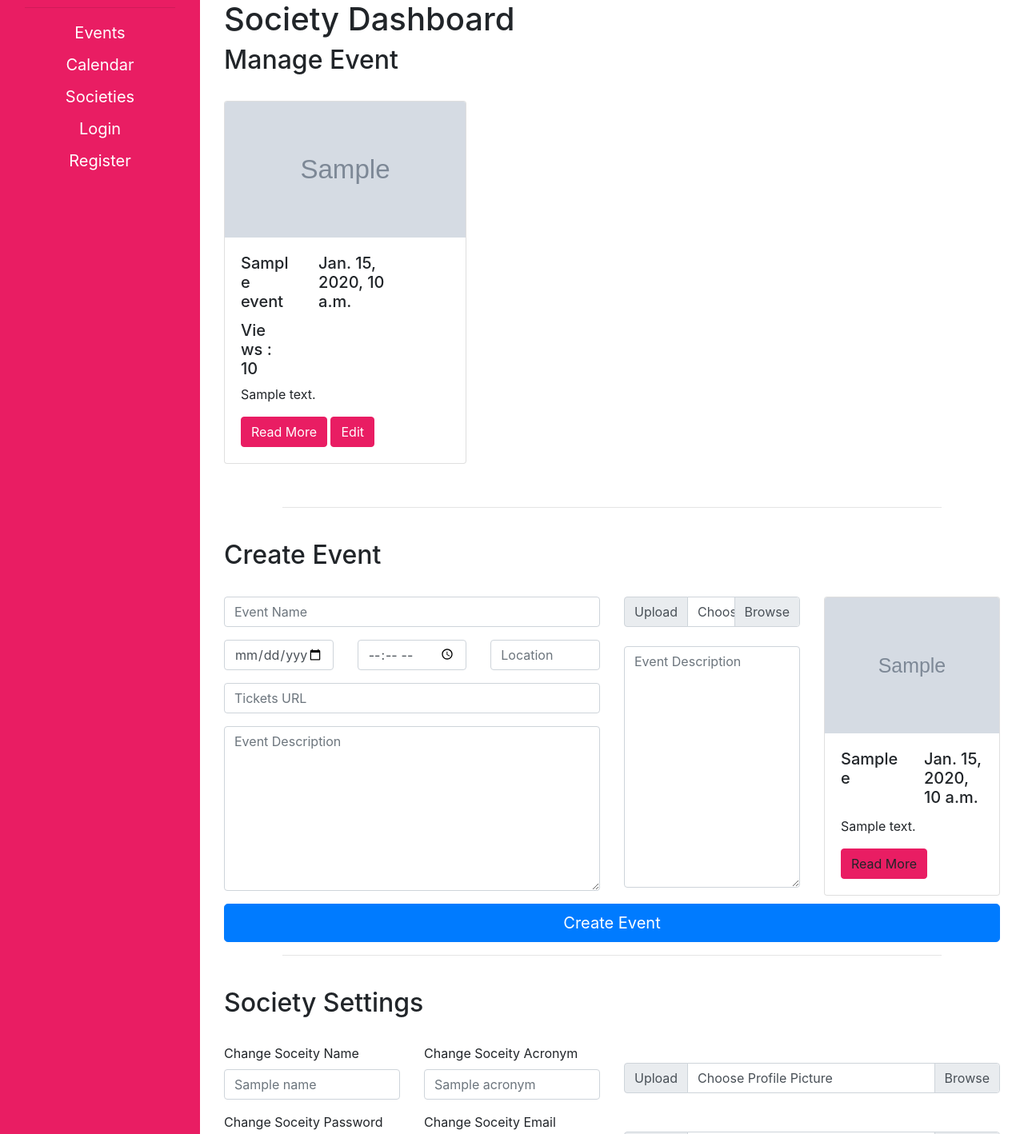
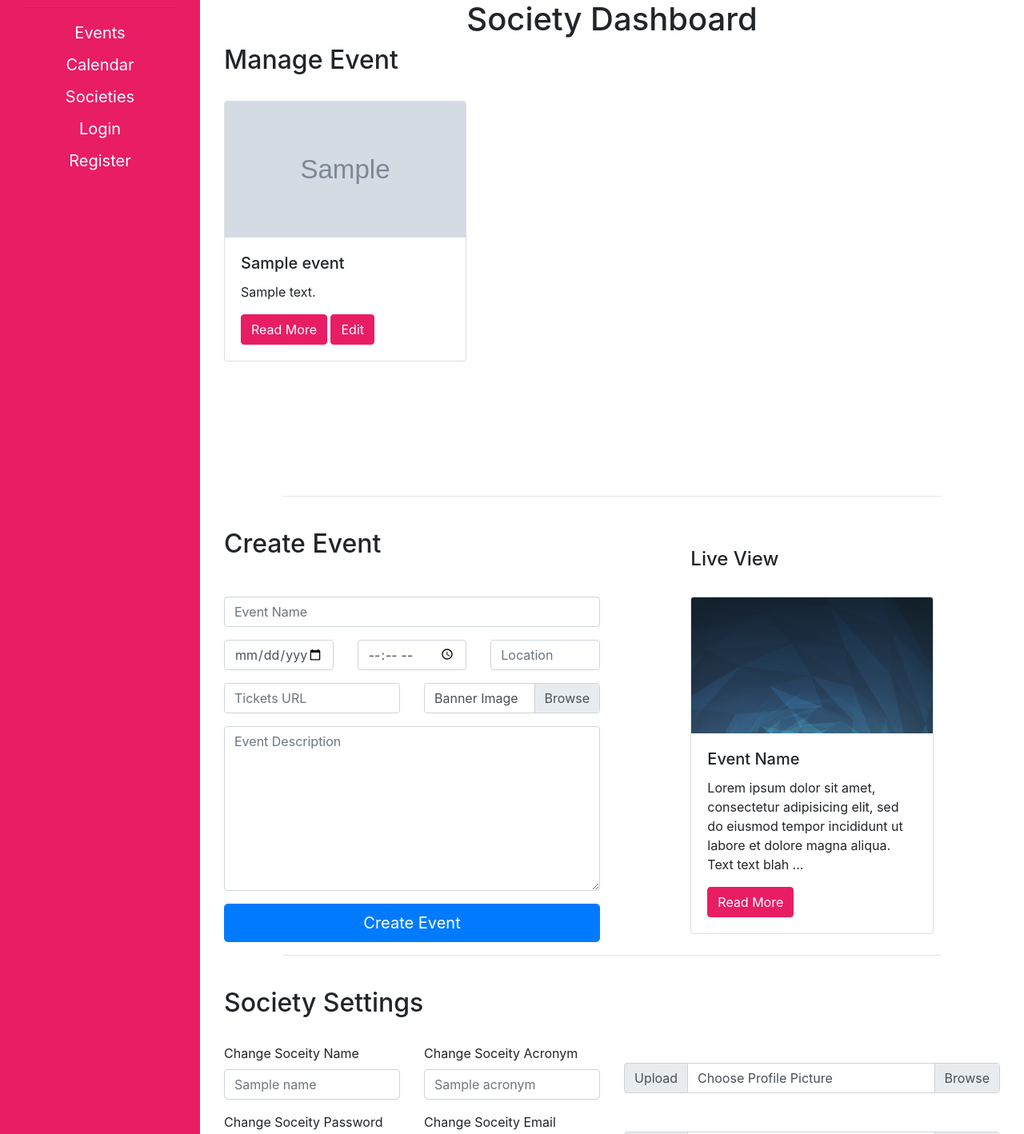
Before and after one commit to SocShare/SocShare, a Django app: template wad_project/templates/socshare/dashboard.html in a window 1280 px wide. Shown: the part 70-1488 px from the top of the page at 80% size. Run offline with Django 3.2, Linux system fonts and the light colour scheme; the template is opened without the code that fills it: most values are stand-ins (such as "Sample title", 1, 10 or a date in 2020); grey boxes marked "Sample" are stand-in pictures; some libraries are stand-ins or nearby versions.

Commit message:
Added event creation

```diff
--- a/wad_project/socshare/urls.py
+++ b/wad_project/socshare/urls.py
@@ -15,5 +15,6 @@ urlpatterns = [
     path('profile/<slug:profile_slug>', views.profile, name='profile'),
     path('profile/', views.user_profile, name='user_profile'),
     path('test/', views.test, name='test'),
-    path('logout/', views.logout_page, name='logout')
+    path('logout/', views.logout_page, name='logout'),
+    path('dashboard/add_event', views.add_event, name='add_event')
 ]
--- a/wad_project/templates/socshare/base.html
+++ b/wad_project/templates/socshare/base.html
@@ -8,6 +8,8 @@
         <link rel="stylesheet" href="{% static 'css/bootstrap.min.css' %}">
         <!-- Link our own stylesheet -->
         <link rel="stylesheet" href="{% static 'css/style.css' %}">
+        <!-- jQuery -->
+        <script src="https://ajax.googleapis.com/ajax/libs/jquery/3.4.1/jquery.min.js"></script>
         <!-- Include Bootstrap js functions -->
         <script src="{% static 'js/bootstrap.min.js' %}"></script>
         <!-- <script src="https://kit.fontawesome.com/09e69acc6e.js" crossorigin="anonymous" async defer></script> -->
@@ -30,8 +32,8 @@
                     <li><a href="{% url 'socshare:calendar' %}">Calendar</a></li>
                     <li><a href="{% url 'socshare:profile' 'test' %}">Societies</a></li>
                     {% if user.is_authenticated %}
+                    <li><a href="{% url 'socshare:user_profile' %}">Profile</a></li>
                     <li><a href="{% url 'socshare:dashboard' %}">Dashboard</a></li>
-                    <li><a href="{% url 'socshare:user_profile' %}">Profile</a></li>
                     <li><a href="{% url 'socshare:logout' %}">Logout</a></li>
                     {% else %}
                     <li><a href="{% url 'socshare:login' %}">Login</a></li>
--- a/wad_project/templates/socshare/dashboard.html
+++ b/wad_project/templates/socshare/dashboard.html
@@ -12,7 +12,7 @@ Dashboard
 {% block container %}
 <table class="table table-borderless">
     <!-- Manage Events Row -->
-    <h1><centre>Society Dashboard</centre></h1>
+    <h1><center>Society Dashboard</center></h1>
     <tr>
         <h2>Manage Event</h2>
         <br>
@@ -23,25 +23,10 @@ Dashboard
                 <div class="card">
                     <img src="{{ MEDIA_URL }}{{ e.banner }}" class="card-img-top" alt="Card image">
                     <div class="card-body">
-                        <div class="row">
-                            <div class="col-sm-4">
-                                <h5 class="card-title">{{ e.name }}</h5>
-                            </div>
-                            <div class="col-sm-6">
-                                <h5 class="card-title">{{ e.date }}</h5>
-                            </div>
-                        </div>
-                        <!-- Event Details -->
-                        <div class="row">
-                            <div class="col-sm-3">
-                                <h5> Views : {{ e.views }} </h5>
-                            </div>
-                        </div>
+                        <h5 class="card-title">{{ e.name }}</h5>
                         <p class="card-text">{{ e.description_short }}</p>
                         <a href="{% url 'socshare:events' %}{{ e.slug }}" class="btn btn-primary color-main">Read More</a>
-                        <!-- This should redirect to the edit page hence needs to be changed-->
                         <a href="{% url 'socshare:events' %}{{ e.slug }}" class="btn btn-primary color-main">Edit</a>
-
                     </div>
                 </div>
             </div>
@@ -55,89 +40,96 @@ Dashboard
     <!-- Create Events -->
     <tr>
         <br>
-        <h2> Create Event </h2>
+        <div class="row">
+            <div class="col-sm-7">
+                <h2>Create Event</h2>
+            </div>
+            <div class="col-sm-4">
+                <br>
+                <h4>Live View</h4>
+            </div>
+        </div>
         <br>
         <!-- 3 coloums -->
         <div class="row">
             <div class="col-sm-6">
                 <!-- First coloum Form  -->
-                <form >
+                <form action="{% url 'socshare:add_event' %}" method='POST' enctype="multipart/form-data">
+                    {% csrf_token %}
                     <!-- First Row -->
                     <div class="form-group">
-                      <input name="eventName" type="text" class="form-control" id="formGroupExampleInput" placeholder="Event Name">
+                      <input name="name" type="text" class="form-control" id="nameInput" placeholder="Event Name">
                     </div>
                     <!-- Second Row -->
                     <div class="row">
                         <div class="col-sm-4">
                             <div class="form-group">
-                                <input name="eventDate" type="date" class="form-control" id="example-date-input" placeholder="Date">
+                                <input name="date" type="date" class="form-control" id="dateInput" placeholder="Date">
                             </div>
                         </div>
                         <div class="col-sm-4">
                             <div class="form-group">
-                                <input name="eventTime" type="time" class="form-control" id="example-time-input" placeholder="Time">
+                                <input name="time" type="time" class="form-control" id="timeInput" placeholder="Time">
                             </div>
                         </div>
                         <div class="col-sm-4">
                             <div class="form-group">
-                                <input name="eventLocation" type="text" class="form-control" id="formGroupExampleInput2" placeholder="Location">
+                                <input name="location" type="text" class="form-control" id="locationInput" placeholder="Location">
                             </div>
                         </div>
                     </div>
                     <!-- Third Row -->
-                    <div class="form-group">
-                        <input name="eventURL" type="url" class="form-control" id="example-url-input" placeholder="Tickets URL">
+                    <div class="row">
+                        <div class="col-sm-6">
+                            <div class="form-group">
+                                <input name="url" type="url" class="form-control" id="urlInput" placeholder="Tickets URL">
+                            </div>
+                        </div>
+                        <div class="col-sm-6">
+                            <div class="input-group">
+                                <div class="custom-file">
+                                  <input name="banner" type="file" class="custom-file-input" id="inputGroupFile01"
+                                    aria-describedby="inputGroupFileAddon01">
+                                  <label class="custom-file-label" for="inputGroupFile01">Banner Image</label>
+                                </div>
+                            </div>
+                        </div>
                     </div>
                     <!-- Fourth Row - Description -->
                     <div class="form-group">
-                        <textarea name = "eventDescription" class="form-control" id="exampleTextarea" rows="8" placeholder="Event Description"></textarea>
+                        <textarea name="description" class="form-control" id="descriptionInput" rows="8" placeholder="Event Description"></textarea>
+                    </div>
+                    <div>
+                        <button type="submit" class="btn btn-primary btn-lg btn-block">Create Event</button>
                     </div>
                 </form>
             </div>
-            <!-- Second coloum Form - Ryan take a look at this, kinda outta my understanding for now :) -->
-            <div class="col-sm-3">
-                <form>
-                    <div class="input-group">
-                        <div class="input-group-prepend">
-                          <span class="input-group-text" id="inputGroupFileAddon01">Upload</span>
-                        </div>
-                        <div class="custom-file">
-                          <input type="file" class="custom-file-input" id="inputGroupFile01"
-                            aria-describedby="inputGroupFileAddon01">
-                          <label class="custom-file-label" for="inputGroupFile01">Choose file</label>
-                        </div>
-                    </div>
-                    <br>
-                    <div class="form-group">
-                        <textarea name = "bannerDescription" class="form-control" id="exampleTextarea" rows="12" placeholder="Event Description"></textarea>
-                    </div>
-
-            </div>
             <!-- Live view card - Ryan take a look at this too -->
-            <div class="col-sm-3">
+            <div class="col-sm-1"></div>
+            <div class="col-sm-4">
                 <div class="card">
-                    <img src="{{ MEDIA_URL }}{{ e.banner }}" class="card-img-top" alt="Card image">
+                    <img src="{{ MEDIA_URL }}/event_banner/default.png" class="card-img-top" alt="Card image">
                     <div class="card-body">
                         <div class="row">
                             <div class="col-sm">
-                                <h5 class="card-title">{{ e.name }}</h5>
-                            </div>
-                            <div class="col-sm">
-                                <h5 class="card-title">{{ e.date }}</h5>
+                                <h5 id="live-name" class="card-title">Event Name</h5>
                             </div>
                         </div>
-                        <p class="card-text">{{ e.description_short }}</p>
+                        <p id="live-desc" class="card-text">Lorem ipsum dolor sit amet, consectetur adipisicing elit, sed do eiusmod tempor incididunt ut labore et dolore magna aliqua. Text text blah ...</p>
                         <!-- This button does litreally nothing for live view -->
-                        <a class="btn btn-primary color-main">Read More</a>
+                        <a href="{% url 'socshare:events' %}{{ e.slug }}" class="btn btn-primary color-main">Read More</a>
                     </div>
                 </div>
             </div>
+            <script>
+                $('#nameInput').change(function() {
+                    $('#live-name').text($('#nameInput').val());
+                });
+                $('#descriptionInput').change(function() {
+                    $('#live-desc').text($('#descriptionInput').val());
+                });
+            </script>
         </div>
-        <!-- Submit Button - This needs to be registered with the other stuff :) -->
-                <div>
-                    <center><button type="button" class="btn btn-primary btn-lg btn-block" >Create Event</button></center>
-                </div>
-            </form>
         <hr width="85%">
     </tr>
     <!-- Soceity Settings -->
@@ -150,26 +142,26 @@ Dashboard
             <div class="row">
                 <div class="col-sm-3">
                     <div class="form-group">
-                        <label for="formGroupExampleInput" >Change Soceity Name </label>
-                        <input name="changeName" type="text" class="form-control" id="formGroupExampleInput" placeholder="{{ name }}">
+                        <label for="changeName" >Change Soceity Name </label>
+                        <input name="changeName" type="text" class="form-control" id="changeName" placeholder="{{ name }}">
                     </div>
                     <div class="form-group">
-                        <label for="formGroupExampleInput" >Change Soceity Password</label>
-                        <input name="changePassword" type="password" class="form-control" id="formGroupExampleInput" placeholder="New Password">
+                        <label for="changePassword" >Change Soceity Password</label>
+                        <input name="changePassword" type="password" class="form-control" id="changePassword" placeholder="New Password">
                     </div>
                     <div class="form-group">
-                        <label for="formGroupExampleInput" >Verify Soceity Password</label>
-                        <input name="changePassword2" type="password" class="form-control" id="formGroupExampleInput" placeholder="Verify Password">
+                        <label for="changePassword2" >Verify Soceity Password</label>
+                        <input name="changePassword2" type="password" class="form-control" id="changePassword2" placeholder="Verify Password">
                     </div>
                 </div>
                 <div class = "col-sm-3">
                     <div class="form-group">
-                        <label for="formGroupExampleInput" >Change Soceity Acronym </label>
-                        <input name="changeAcronym" type="text" class="form-control" id="formGroupExampleInput" placeholder="{{ acronym }}">
+                        <label for="changeAcronym" >Change Soceity Acronym </label>
+                        <input name="changeAcronym" type="text" class="form-control" id="changeAcronym" placeholder="{{ acronym }}">
                     </div>
                     <div class="form-group">
-                        <label for="formGroupExampleInput" >Change Soceity Email </label>
-                        <input name="changeEmail" type="email" class="form-control" id="formGroupExampleInput" placeholder="{{ email }}">
+                        <label for="changeEmail" >Change Soceity Email </label>
+                        <input name="changeEmail" type="email" class="form-control" id="changeEmail" placeholder="{{ email }}">
                     </div>
                     <br>
                     <div>
@@ -181,12 +173,12 @@ Dashboard
                     <!-- This should edit Profile Picture -->
                     <div class="input-group">
                         <div class="input-group-prepend">
-                          <span class="input-group-text" id="inputGroupFileAddon01">Upload</span>
+                          <span class="input-group-text" id="inputGroupFileAddon02">Upload</span>
                         </div>
                         <div class="custom-file">
-                          <input type="file" class="custom-file-input" id="inputGroupFile01"
-                            aria-describedby="inputGroupFileAddon01">
-                          <label class="custom-file-label" for="inputGroupFile01">Choose Profile Picture</label>
+                          <input type="file" class="custom-file-input" id="inputGroupFile02"
+                            aria-describedby="inputGroupFileAddon02">
+                          <label class="custom-file-label" for="inputGroupFile02">Choose Profile Picture</label>
                         </div>
                     </div>
                     <!-- This should edit Banner -->
@@ -194,12 +186,12 @@ Dashboard
                     <br>
                     <div class="input-group">
                         <div class="input-group-prepend">
-                          <span class="input-group-text" id="inputGroupFileAddon01">Upload</span>
+                          <span class="input-group-text" id="inputGroupFileAddon03">Upload</span>
                         </div>
                         <div class="custom-file">
-                          <input type="file" class="custom-file-input" id="inputGroupFile01"
-                            aria-describedby="inputGroupFileAddon01">
-                          <label class="custom-file-label" for="inputGroupFile01">Choose Profile Banner</label>
+                          <input type="file" class="custom-file-input" id="inputGroupFile03"
+                            aria-describedby="inputGroupFileAddon03">
+                          <label class="custom-file-label" for="inputGroupFile03">Choose Profile Banner</label>
                         </div>
                     </div>
                 </div>
--- a/wad_project/templates/socshare/profile.html
+++ b/wad_project/templates/socshare/profile.html
@@ -16,7 +16,7 @@
             <div class="card-body">
                 <h5 class="card-title">{{ e.name }}</h5>
                 <p class="card-text">{{ e.description_short }}</p>
-                <a href="{{ e.slug }}" class="btn btn-primary color-main">Read More</a>
+                <a href="{% url 'socshare:events' %}{{ e.slug }}" class="btn btn-primary color-main">Read More</a>
             </div>
         </div>
     </div>
```
Also changed, not shown: wad_project/socshare/views.py (+24 -1 lines), wad_project/media/event_banner/python-errors.png (added).
